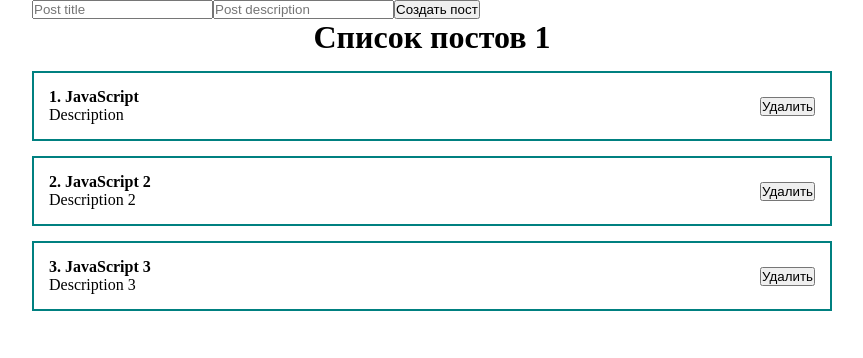
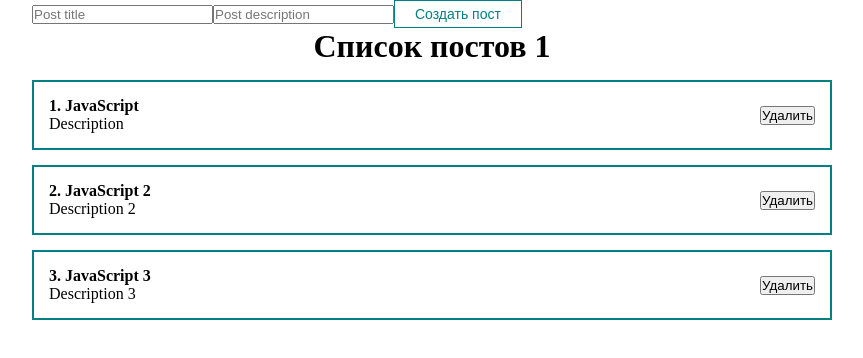
Before and after one commit to rusairdrop/react-course, a React (Create React App) app: page / in a window 1280 px wide. Shown: the top 358 px of the page, without its empty margins (208-1071 px from the left). Built offline with nearby package versions, Linux system fonts and the light colour scheme.

Commit message:
MyButton done; Start MyInput

```diff
--- a/src/App.js
+++ b/src/App.js
@@ -1,7 +1,9 @@
 import React, {useState} from "react";
 import PostList from "./components/PostList";
+import MyButton from "./components/UI/button/MyButton";
 
 import './styles/App.css'
+
 
 
 function App() {
@@ -16,7 +18,7 @@
       <form>
         <input type="text" placeholder='Post title'/>
         <input type="text" placeholder='Post description'/>
-        <button>Создать пост</button>
+        <MyButton>Создать пост</MyButton>
       </form>
       <PostList posts={posts} title={'Список постов 1'}/>
     </div>
--- a/src/components/UI/button/MyButton.jsx
+++ b/src/components/UI/button/MyButton.jsx
@@ -0,0 +1,13 @@
+import React from 'react';
+
+import classes from './MyButton.module.css'
+
+const MyButton = ({children, ...props}) => {
+  return (
+    <button {...props} className={classes.myBtn}>
+      {children}
+    </button>
+  );
+};
+
+export default MyButton;
--- /dev/null
+++ b/src/components/UI/button/MyButton.module.css
@@ -0,0 +1,8 @@
+.myBtn {
+  padding: 5px 20px;
+  color: teal;
+  font-size: 14px;
+  background: transparent;
+  border: 1px solid teal;
+  cursor: pointer;
+}
```
